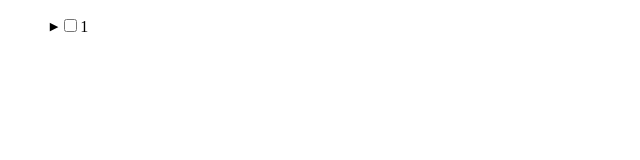
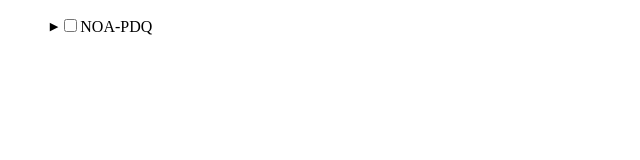
Before and after one commit to Wierzbinho/tree-vanillajs, a plain HTML site: page index.html in a window 1280 px wide. Shown: the full height of the page, 0-640 px from the left. Drawn offline with Linux system fonts and the light colour scheme.

Commit message:
adds VCP data

```diff
--- a/index.html
+++ b/index.html
@@ -5,8 +5,9 @@
   <meta http-equiv="X-UA-Compatible" content="IE=edge">
   <meta name="viewport" content="width=device-width, initial-scale=1.0">
   <title>Tomek's super tree</title>
-  <link rel="stylesheet" href="index.css">
-  <script src="index.js" defer></script>
+  <base href=".">
+  <link rel="stylesheet" href="./index.css">
+  <script type="module" src="./index.js" defer></script>
 </head>
 <body>
   <div class="app-container">
--- a/index.js
+++ b/index.js
@@ -1,20 +1,6 @@
-const treeNodes = [
-  { id: 1 },
-  { id: 2, parent: 1 },
-  { id: 3, parent: 2 },
-  { id: 4, parent: 3 },
-  { id: 5, parent: 3 },
-  { id: 6, parent: 3 },
-  { id: 7, parent: 6 },
-  { id: 8, parent: 6 },
-  { id: 9, parent: 6 },
-  { id: 10, parent: 2 },
-  { id: 11, parent: 10 },
-  { id: 12, parent: 10 },
-  { id: 13, parent: 12 },
-  { id: 14, parent: 12 },
-];
+import { getComponents } from "./mockServer.js";
 
+const treeNodes = getComponents();
 
 const buildHierarchyTree = (treeNodes) => {
   let hierarchyTree;
@@ -51,7 +37,7 @@ const drawTree = (hierarchyTreeNode, parent) => {
     toggleSelection(evt.target);
   });
   domTreeNode.appendChild(checkbox);
-  domTreeNode.appendChild(document.createTextNode(hierarchyTreeNode.id));
+  domTreeNode.appendChild(document.createTextNode(hierarchyTreeNode.name));
   parent.appendChild(domTreeNode);
 
   if (hierarchyTreeNode.children.length) {
--- /dev/null
+++ b/mockServer.js
@@ -0,0 +1,79 @@
+const components = [
+  { id: 2, name: "/DP300-STRU-AKO", parent: 1 },
+  {
+    id: 3,
+    name: "/DP300-STRU-MS-WELDEDNODE-AKO",
+    parent: 2,
+  },
+  {
+    id: 4,
+    name: "/DP300-STRU-MS-BULKHEAD-AKO",
+    parent: 2,
+  },
+  {
+    id: 5,
+    name: "/DP300-STRU-MS-DECKFRAMING-AKO",
+    parent: 2,
+  },
+  {
+    id: 6,
+    name: "/DP300-STRU-MS-TRUSS-AKO",
+    parent: 2,
+  },
+  {
+    id: 7,
+    name: "/DP300-STRU-OS-ACCMAINPLFGT10-AKO",
+    parent: 2,
+  },
+  {
+    id: 8,
+    name: "/DP300-STRU-OS-EXTDECKAREA-AKO",
+    parent: 2,
+  },
+  {
+    id: 9,
+    name: "/DP300-STRU-SS-DECKSTRUCT-AKO",
+    parent: 2,
+  },
+  { id: 1, name: "NOA-PDQ" },
+  {
+    id: 10,
+    name: "STRUCTURE 4 of ZONE /DP300-STRU-MS-WELDEDNODE-AKO",
+    parent: 3,
+  },
+  {
+    id: 11,
+    name: "STRUCTURE 2 of ZONE /DP300-STRU-MS-WELDEDNODE-AKO",
+    parent: 3,
+  },
+  {
+    id: 12,
+    name: "STRUCTURE 1 of ZONE /DP300-STRU-MS-WELDEDNODE-AKO",
+    parent: 3,
+  },
+  {
+    id: 13,
+    name: "STRUCTURE 3 of ZONE /DP300-STRU-MS-WELDEDNODE-AKO",
+    parent: 3,
+  },
+  {
+    id: 14,
+    name: "STRUCTURE 5 of ZONE /DP300-STRU-MS-WELDEDNODE-AKO",
+    parent: 3,
+  },
+  { id: 15, name: "/DP300-STRU-AKO/TRU/T500", parent: 6 },
+  { id: 16, name: "/DP300-STRU-AKO/TRU/T400", parent: 6 },
+  { id: 17, name: "/DP300-STRU-AKO/TRU/L200", parent: 6 },
+  { id: 18, name: "/DP300-STRU-AKO/TRU/L100", parent: 6 },
+  { id: 19, name: "/DP300-STRU-AKO/DFR/LOWER_DK", parent: 5 },
+  { id: 20, name: "/DP300/EA/APG/APG02", parent: 7 },
+  { id: 21, name: "/DP300/EA/PLF01", parent: 7 },
+  { id: 22, name: "/DRAWING-90601", parent: 3 },
+  { id: 23, name: "/DP300-STRU-AKO/EDA/LOWER_DK", parent: 8 },
+  { id: 24, name: "/DP300-STRU-AKO/BHD/LOWER_DK_T500", parent: 4 },
+  { id: 25, name: "/DP300-STRU-AKO/DST/LOWER_DK", parent: 9 },
+];
+
+export const getComponents = () => {
+  return components;
+}
```
